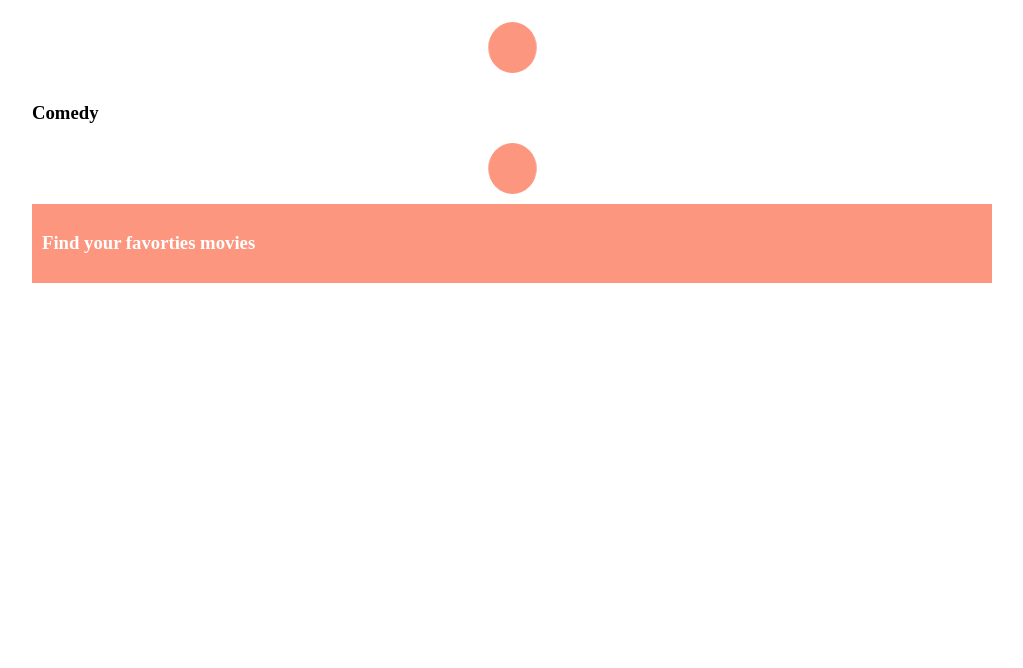
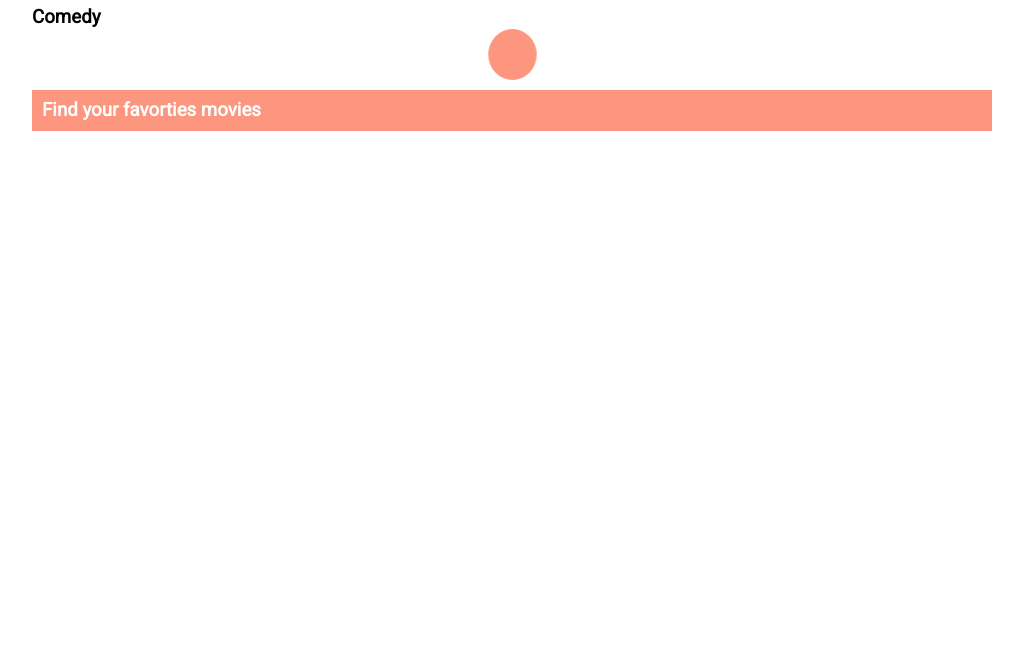
Before and after one commit to luismbcr/ES6-Workshop, a website built with webpack: page src/index.html in a window 1280 px wide. Shown: the part 132-800 px from the top of the page, without its empty margins (128-1151 px from the left). Built offline with nearby package versions, Linux system fonts and the light colour scheme.

Commit message:
[feature-structure]-> Add normalize.css

```diff
--- a/package.json
+++ b/package.json
@@ -23,6 +23,7 @@
     "webpack-dev-server": "^3.1.7"
   },
   "dependencies": {
-    "extract-text-webpack-plugin": "^4.0.0-beta.0"
+    "extract-text-webpack-plugin": "^4.0.0-beta.0",
+    "normalize.css": "^8.0.0"
   }
 }
--- a/src/index.js
+++ b/src/index.js
@@ -1,3 +1,4 @@
+import 'normalize.css';
 import './scss/main.scss';
 
 import { Hello } from './js/modules/example';
--- a/src/scss/main.scss
+++ b/src/scss/main.scss
@@ -1,5 +1,5 @@
 @import 'partials/base';
-
+@import 'partials/reset';
 @import 'partials/global';
 @import 'partials/loader';
 @import 'partials/container';
--- a/src/scss/partials/_reset.scss
+++ b/src/scss/partials/_reset.scss
@@ -1,5 +1,5 @@
 @import url('https://fonts.googleapis.com/css?family=Roboto');
-*{
+*,h1,h3{
   font-family: 'Roboto', sans-serif;
   margin: 0;
   padding: 0;
```
Also changed, not shown: 1 other file.
